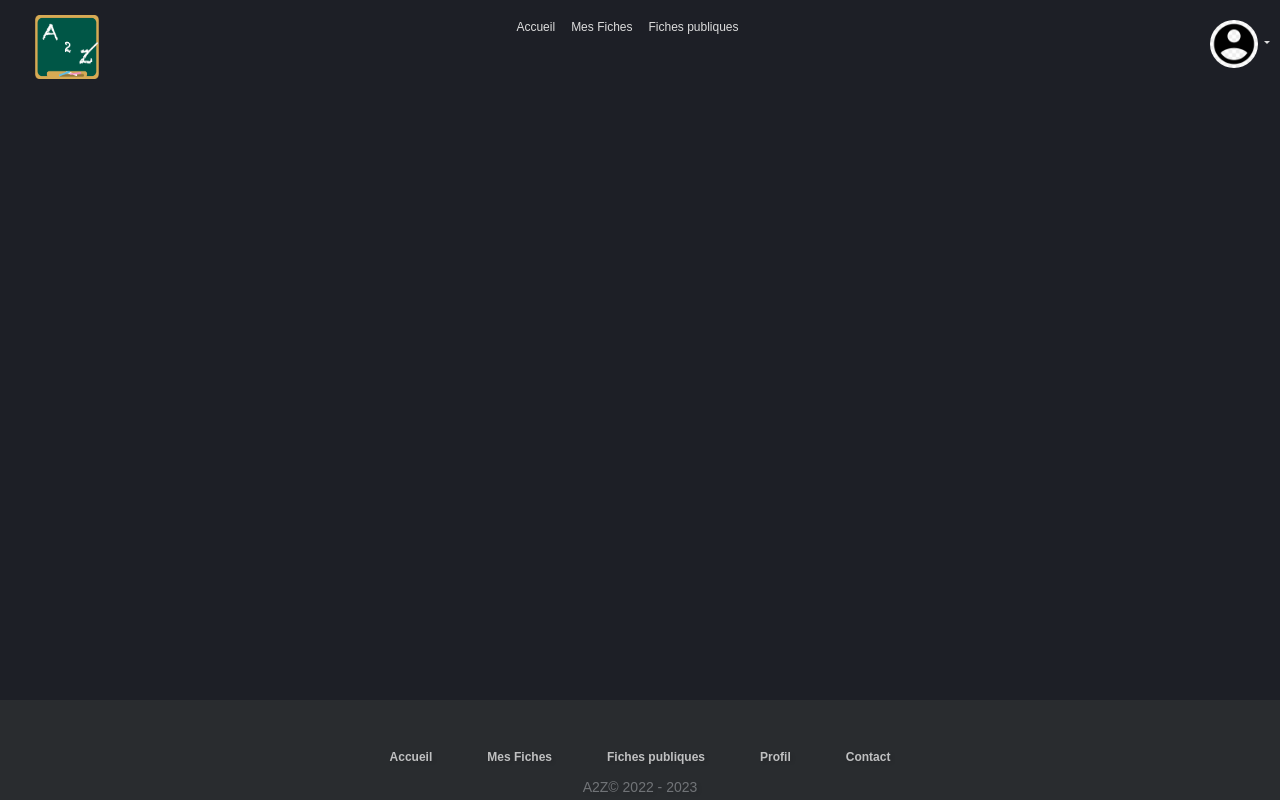
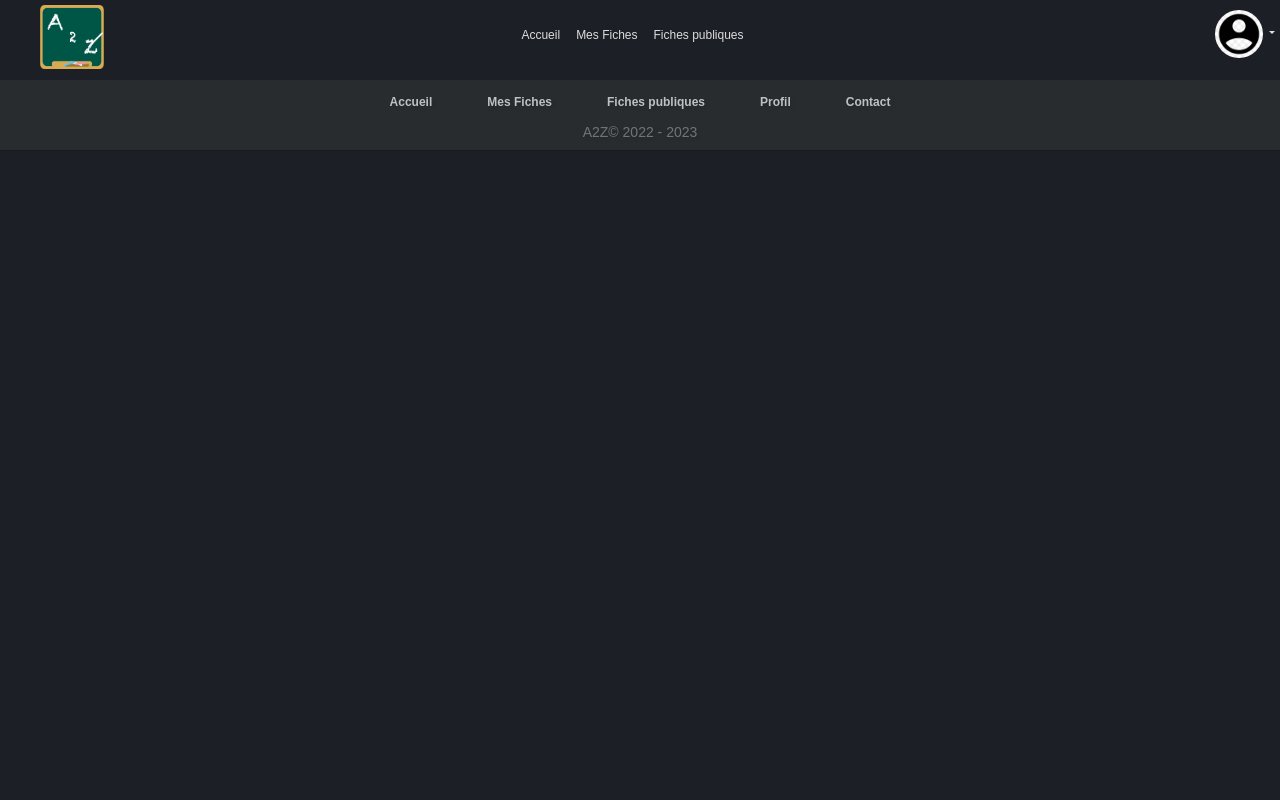
Before and after one commit to nayren23/A2Z, a PHP site: page /template.php in a window 1280 px wide. Run offline with PHP 8.4, Linux system fonts and the light colour scheme; data that the repository does not hold is empty.

Commit message:
patch de la nav bare et du footer pour toutes les pages sauf la navbbar pour la page d'édition

```diff
--- a/src/Style_css/Footer.css
+++ /dev/null
@@ -1,6 +0,0 @@
-footer{
-    height:100px;
-    position : fixed;
-    bottom:0;
-    width: 100%;
-}
--- a/src/Style_css/NavBar.css
+++ b/src/Style_css/NavBar.css
@@ -11,12 +11,27 @@
 }
 
 .navigation {
-width: 100%;
-}
+  width: 100%;
+  height: 100%;
+  display: flex;
+  align-items: center;
+  justify-content: center;}
 
 .conteneur{
-  position : fixed;
   top : 10;
   right : 5 ;
   width: 100%;
 }
+
+.full-width{
+  width: 100%;
+
+}
+
+.full-height{
+  height: 100%;
+}
+
+nav{
+  height: 70px;
+}
--- a/src/Style_css/habillage.css
+++ b/src/Style_css/habillage.css
@@ -17,7 +17,9 @@ section {
   width: 100%;
   text-align: center;
   font: normal 16px sans-serif;
-  padding: 45px 50px;
+  padding: 10px;
+  margin-top: 10px;
+  position: absolute;
 }
 
 .footer-distributed .footer-left p {
--- a/src/Style_css/pageCompte.css
+++ b/src/Style_css/pageCompte.css
@@ -2,7 +2,6 @@ body {
   background-color: #1d1f26;
   height: 100vh;
   font-family: arial, sans-serif;
-  display: flex;
   align-items: center;
   justify-content: center;
 }
@@ -14,12 +13,11 @@ body {
 
 .pageCompte {
     background-color: #1d1f26;
-    height: 100vh;
     font-family: arial, sans-serif;
-    display: flex;
     align-items: center;
     justify-content: center;
-
+    display: flex;
+    padding: 20;
   }
 
   .informationCompte {
--- a/src/Style_css/pageConnexion.css
+++ b/src/Style_css/pageConnexion.css
@@ -2,7 +2,6 @@ body {
   background-color: #1d1f26;
   height: 100vh;
   font-family: arial, sans-serif;
-  display: flex;
   align-items: center;
   justify-content: center;
 }
@@ -34,12 +33,16 @@ form {
 }
 
 .FormulaireInfoCompte {
-  height: 200px;
+  height:500px;
+  width: 30vw;
+
 }
 
 .bodyFormulaireInfoCompte {
   margin-top: -3%;
+  width: 40vw;
 }
+
 
 p {
   color: white;
--- a/src/composants/comp_navbar/vue_navbar.php
+++ b/src/composants/comp_navbar/vue_navbar.php
@@ -9,9 +9,9 @@ class Vue_navbar
 
 <link rel="stylesheet" href="Style_css/NavBar.css">
         <nav>
-            <div class="conteneur">
-            <div class="container">
-                <div class="d-flex flex-wrap align-items-center justify-content-center justify-content-lg-start">
+            <div class="conteneur full-width full-height">
+            <div class="container full-height">
+                <div class="d-flex flex-wrap align-items-center justify-content-center justify-content-lg-start full-width full-height">
                   <a href="index.php?module=editionExo">  <img class="logo" src="ressource/images/TabA2Z.png" width="64" height="64"></a>
                     <div class="navigation">
                         <ul class="nav col-12 col-lg-auto me-lg-auto mb-2 justify-content-center mb-md-0">
```
Also changed, not shown: src/modules/mod_compte/vue_compte.php (+17 -17 lines).
